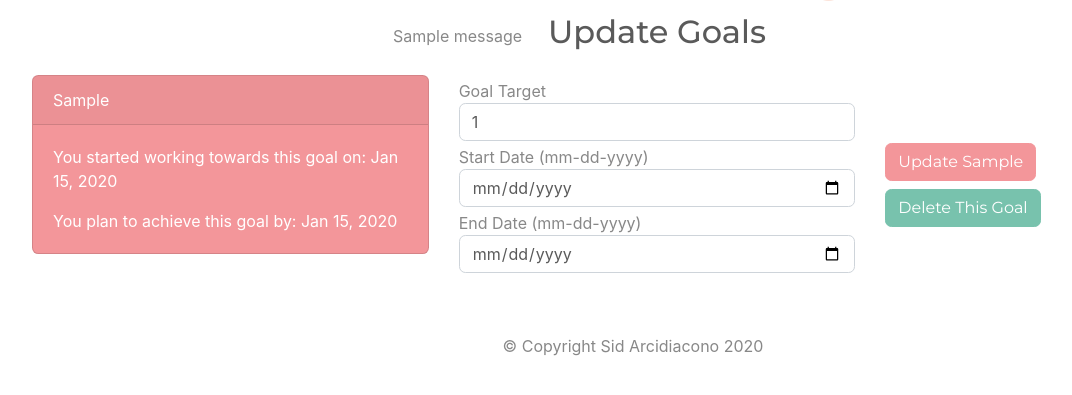
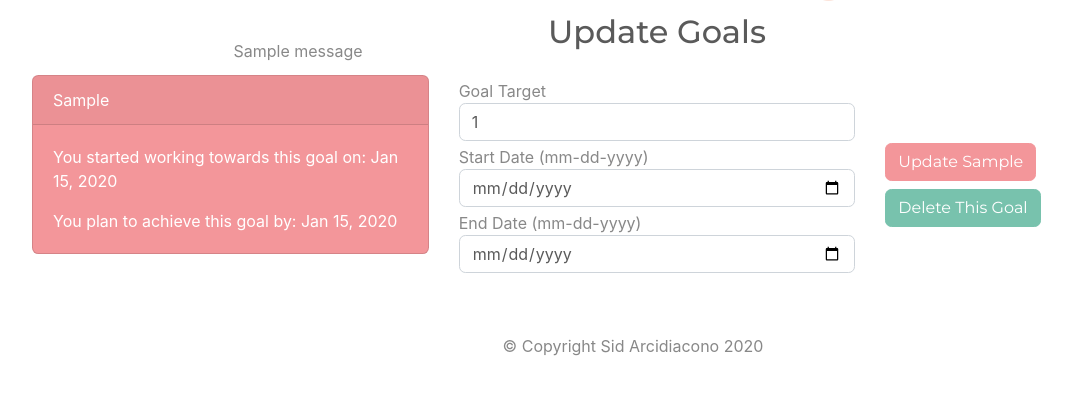
Before and after one commit to sidneyarcidiacono/you, a Flask app: page /edit_goal in a window 1280 px wide. Shown: the part 66-461 px from the top of the page, without its empty margins (7-1079 px from the left). Run offline with Flask 2, Linux system fonts and the light colour scheme; a user stored in the database is signed in; tables that the repository leaves empty hold one stand-in row (values such as "Sample post"); one stand-in notice (Sample message) is shown; some libraries are stand-ins or nearby versions.

Commit message:
Styling updates for flashed messages

```diff
--- a/you_app/static/css/styles.css
+++ b/you_app/static/css/styles.css
@@ -14,8 +14,6 @@ header {
   flex-direction: column;
   justify-content: center;
   position: absolute;
-  left: 50vh;
-  top: 40px;
   margin-top: 50px;
   margin-bottom: 25px;
   text-align: center;
--- a/you_app/templates/base.html
+++ b/you_app/templates/base.html
@@ -66,16 +66,16 @@
     </nav>
   </header>
   <!-- INITIALIZE FLASH MESSAGES -->
-  <div class="flash-messages">
+  <div class="row w-100">
+    <div class="flash-messages col-md-6 offset-6 mr-auto ml-auto">
       {% with messages = get_flashed_messages() %}
       {% if messages %}
       {% for message in messages %}
-    <p class="text-center">{{ message }}</p>
+      <p class="mb-5 text-center">{{ message }}</p>
       {% endfor %}
       {% endif %}
       {% endwith %}
     </div>
-  <div class="row w-100">
     <!-- AT A GLANCE CARD -->
     <div class="glance-card p-0 invisible" id="at-a-glance">
       <div class="card mb-3">
```
Also changed, not shown: you_app/database.db. Lines whose indentation alone changed are shown as unchanged.
